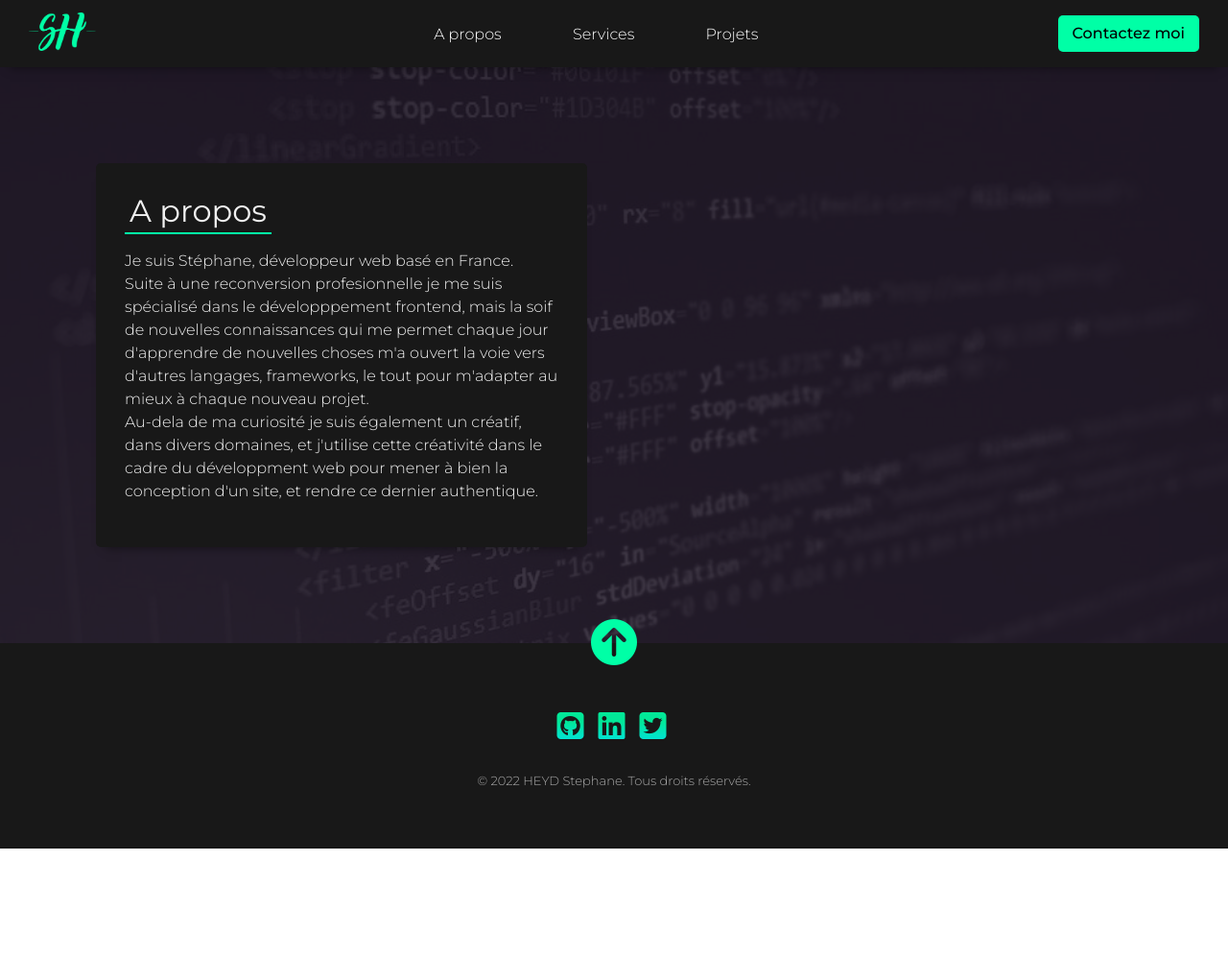
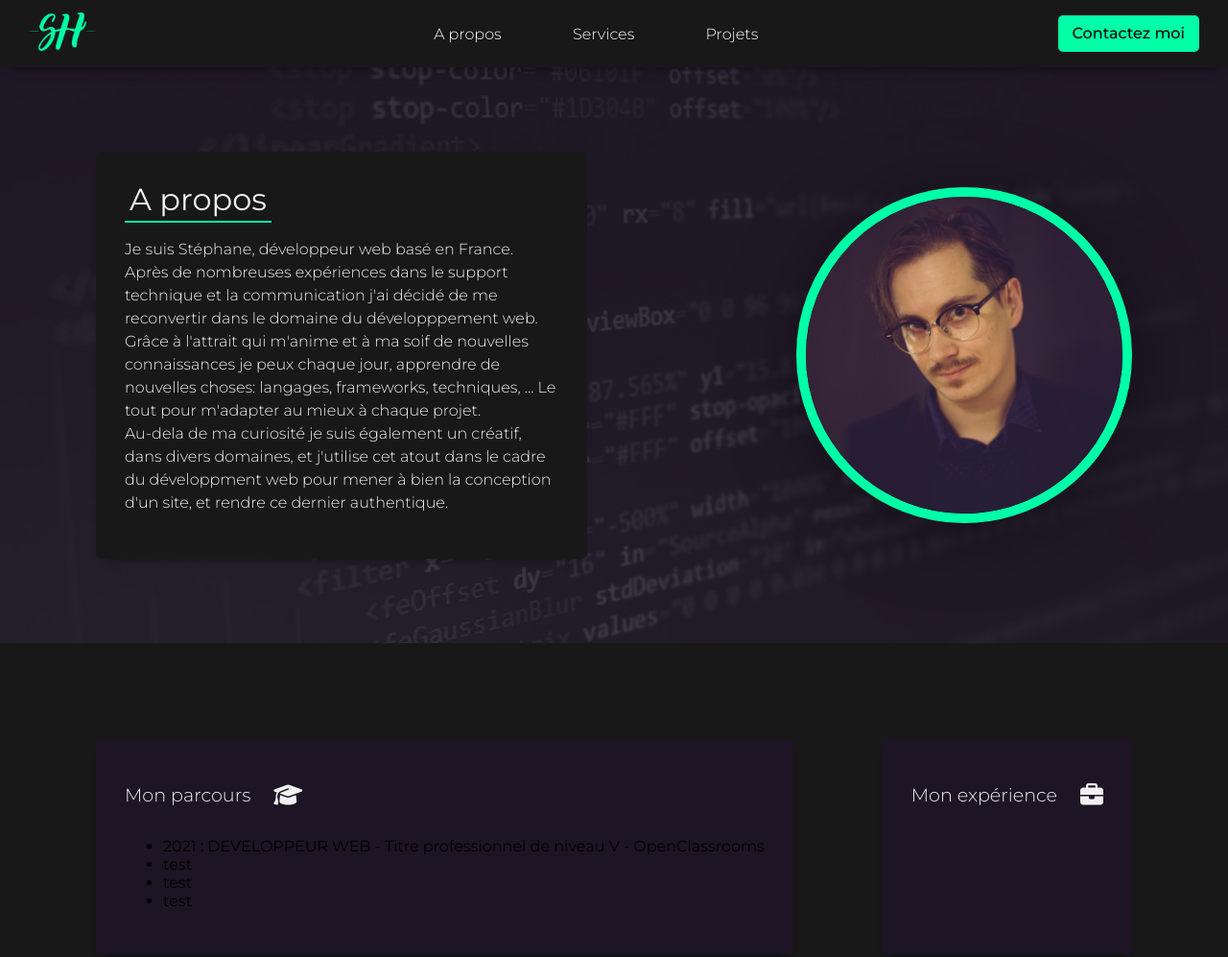
Before and after one commit to DrHyde01/portfolio, a website: page html/about.html in a window 1280 px wide. Shown: the top 997 px of the page at 96% size. Before the commit the page ends 884 px from the top, so only its background shows below. Drawn offline with Linux system fonts and the light colour scheme.

Commit message:
✨ Add banner on about page

```diff
--- a/html/about.html
+++ b/html/about.html
@@ -67,28 +67,62 @@
 
     <section class="presentation">
       <div class="presentation__container">
-        <h1 class="presentation__title">A propos</h1>
+        <h1 class="presentation__container__title">A propos</h1>
         <p>
           Je suis Stéphane, développeur web basé en France.<br />
-          Suite à une reconversion profesionnelle je me suis spécialisé dans le
-          développpement frontend, mais la soif de nouvelles connaissances qui
-          me permet chaque jour d'apprendre de nouvelles choses m'a ouvert la
-          voie vers d'autres langages, frameworks, le tout pour m'adapter au
-          mieux à chaque nouveau projet.<br />
+          Après de nombreuses expériences dans le support technique et la
+          communication j'ai décidé de me reconvertir dans le domaine du
+          développpement web. Grâce à l'attrait qui m'anime et à ma soif de
+          nouvelles connaissances je peux chaque jour, apprendre de nouvelles
+          choses: langages, frameworks, techniques, ... Le tout pour m'adapter
+          au mieux à chaque projet.<br />
           Au-dela de ma curiosité je suis également un créatif, dans divers
-          domaines, et j'utilise cette créativité dans le cadre du
-          développment web pour mener à bien la conception d'un
-          site, et rendre ce dernier authentique.
+          domaines, et j'utilise cet atout dans le cadre du développment web
+          pour mener à bien la conception d'un site, et rendre ce dernier
+          authentique.
         </p>
       </div>
+
+      <img
+        src="../images/portrait_mini.jpg"
+        alt="portrait Heyd Stéphane"
+        class="presentation__portrait"
+      />
+
       <img
         src="../images/code_banner.jpeg"
-        alt="portrait Heyd Stéphane"
+        alt="fond d'écran avec du code"
         class="presentation__img"
       />
     </section>
 
-    <section class="resume"></section>
+    <section class="resume">
+      <div class="resume__container">
+        <div class="resume__card">
+          <div class="resume__card__title">
+            <h2>Mon parcours</h2>
+            <i class="fas fa-graduation-cap resumeicon"></i>
+          </div>
+
+          <ul>
+            <li>
+              2021 : DEVELOPPEUR WEB - Titre professionnel de niveau V -
+              OpenClassrooms
+            </li>
+            <li>test</li>
+            <li>test</li>
+            <li>test</li>
+          </ul>
+        </div>
+
+        <div class="resume__card">
+          <div class="resume__card__title">
+            <h2>Mon expérience</h2>
+            <i class="fas fa-briefcase resumeicon"></i>
+          </div>
+        </div>
+      </div>
+    </section>
 
     <section class="skills"></section>
 
--- a/sass/base/_typography.scss
+++ b/sass/base/_typography.scss
@@ -9,6 +9,12 @@ a {
 }
 
 p {
+  font-weight: 300;
+  color: $white;
+}
+
+h2 {
+  font-size: 1.2em;
   font-weight: 300;
   color: $white;
 }
@@ -51,16 +57,9 @@ strong {
 .aboutitle__randomword {
   color: $mint-green;
   filter: drop-shadow(0px 0px 10px $mint-green);
-
 }
 
-.subtitle {
-  font-size: 1.2em;
-  font-weight: 300;
-  color: $white;
-}
-
-.presentation__title {
+.presentation__container__title {
   font-size: 2em;
   font-weight: 400;
   color: $white;
--- a/sass/components/_icons.scss
+++ b/sass/components/_icons.scss
@@ -44,3 +44,9 @@
     filter: drop-shadow(0px 0px 8px $mint-green);
   }
 }
+
+.resumeicon {
+  font-size: 1.5em;
+  margin-left: 1em;
+  color: $white;
+}
--- a/sass/pages/_about.scss
+++ b/sass/pages/_about.scss
@@ -1,15 +1,13 @@
 .presentation {
   display: flex;
   flex-direction: row;
+  justify-content: space-between;
   align-items: center;
   width: 100%;
   height: 600px;
   position: relative;
   background-color: $dark-purple;
 
-  @include mobile-only {
-    justify-content: center;
-  }
 
   @include tablet-only {
     justify-content: center;
@@ -45,7 +43,6 @@
     @include hd-screen-only {
       width: 30%;
     }
-  }
 
     &__title {
       position: relative;
@@ -67,6 +64,33 @@
     p {
       line-height: 1.5;
     }
+  }
+
+  &__portrait {
+    position: absolute;
+    right: 0%;
+    z-index: 1;
+    height: 350px;
+    width: 350px;
+    margin-right: $margin-xxl;
+    border-radius: 50%;
+    border: 10px solid $mint-green;
+    box-shadow: 0px 10px 80px -10px rgba(0, 0, 0, 0.5);
+    transform: rotate(0deg);
+    transition: 0.5s ease-in-out;
+
+    @include mobile-only {
+     display: none;
+    }
+
+    @include tablet-only {
+      display: none;
+    }
+
+    &:hover {
+      transform: rotate(15deg);
+    }
+  }
 
   &__img {
     object-fit: cover;
@@ -75,3 +99,40 @@
     filter: saturate(0) opacity(0.2);
   }
 }
+
+.resume {
+  display: flex;
+  flex-direction: row;
+  justify-content: center;
+  align-items: center;
+  width: 100%;
+  height: auto;
+  padding: $padding-xxl;
+  position: relative;
+  background-color: $darker-grey;
+
+  &__container {
+    display: flex;
+    justify-content: space-between;
+    width: 100%;
+
+    @include mobile-only {
+      flex-direction: column;
+    }
+  }
+
+  &__card {
+    display: flex;
+    flex-direction: column;
+    justify-content: flex-start;
+    padding: $padding-lg;
+    background-color: $dark-purple;
+    border-radius: 5px;
+    box-shadow: 0px 10px 10px -10px rgba(0, 0, 0, 0.5);
+
+    &__title {
+      display: flex;
+      align-items: center;
+    }
+  }
+}
--- a/sass/pages/_index.scss
+++ b/sass/pages/_index.scss
@@ -4,11 +4,15 @@
   align-items: center;
   justify-content: space-between;
   width: 100%;
-  height: 350px;
+  height: 500px;
   background-color: $dark-purple;
 
-  @include hd-screen-only {
-    height: 500px;
+  @include mobile-only {
+    height: 350px;
+  }
+
+  @include tablet-only {
+    height: 350px;
   }
 
   &__textcontain {
@@ -41,15 +45,16 @@
   }
 
   &__img {
-    height: 350px;
+    height: 500px;
 
     @include mobile-only {
       display: none;
     }
 
-    @include hd-screen-only {
-      height: 500px;
+    @include tablet-only {
+      height: 350px;
     }
+
   }
 }
 
```
Also changed, not shown: index.html (+4 -4 lines), images/portrait_mini.jpg (added), public/css/style.css, 1 other file. Lines whose indentation alone changed are shown as unchanged.
